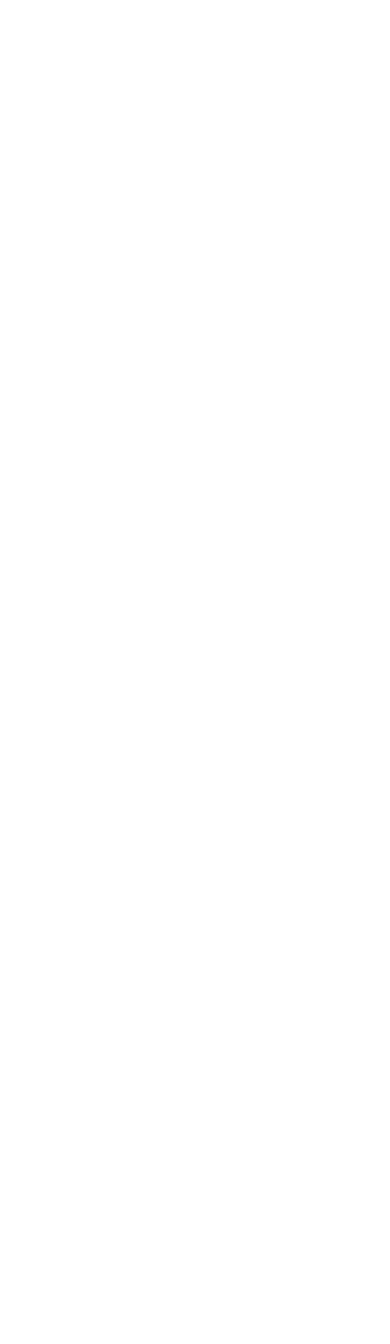
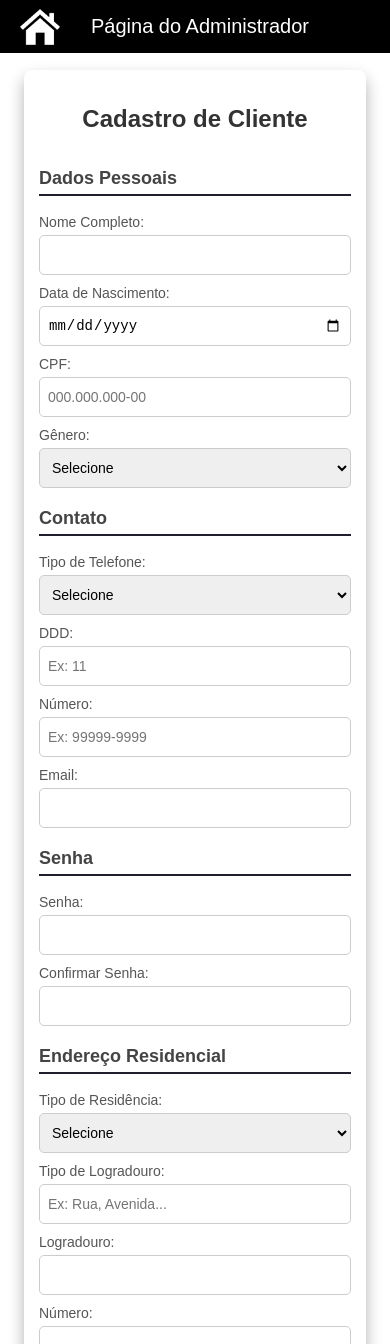
Before and after one commit to fabi0casa/e-commerce-Livros, a plain HTML site: page Outros/Protótipo CRUD clientes/cadastrarCliente.html in a window 390 px wide. Shown: the top 1344 px of the page. Before the commit the page ends 844 px from the top, so only its background shows below. Drawn offline with Linux system fonts and the light colour scheme.

Commit message:
adicionando o 'cadastrar cliente' ao prototipo

```diff
--- a/Outros/Protótipo CRUD clientes/cadastrarCliente.html
+++ b/Outros/Protótipo CRUD clientes/cadastrarCliente.html
@@ -0,0 +1,128 @@
+<!DOCTYPE html>
+<html lang="pt-BR">
+<head>
+    <meta charset="UTF-8">
+    <meta name="viewport" content="width=device-width, initial-scale=1.0">
+    <title>Cadastrar Cliente</title>
+    <link rel="stylesheet" href="menuAdmin.css">
+    <link rel="stylesheet" href="formulario.css">
+</head>
+<body>
+    <header>
+        <a href="admin.html"><img src="home.png" alt="home" class="header-logo"></a>
+        Página do Administrador
+    </header>
+    <div class="container">
+        <h2>Cadastro de Cliente</h2>
+        <form id="cadastroClienteForm">
+            <h3>Dados Pessoais</h3>
+            <label>Nome Completo:</label>
+            <input type="text" required>
+
+            <label>Data de Nascimento:</label>
+            <input type="date" required>
+
+            <label>CPF:</label>
+            <input type="text" required placeholder="000.000.000-00">
+
+            <label>Gênero:</label>
+            <select required>
+                <option value="">Selecione</option>
+                <option value="masculino">Masculino</option>
+                <option value="feminino">Feminino</option>
+                <option value="outro">Outro</option>
+                <option value="nao_informar">Prefiro não informar</option>
+            </select>
+
+            <h3>Contato</h3>
+            <label>Tipo de Telefone:</label>
+            <select required>
+                <option value="">Selecione</option>
+                <option value="celular">Celular</option>
+                <option value="residencial">Residencial</option>
+                <option value="comercial">Comercial</option>
+            </select>
+
+            <label>DDD:</label>
+            <input type="text" required placeholder="Ex: 11">
+
+            <label>Número:</label>
+            <input type="text" required placeholder="Ex: 99999-9999">
+
+            <label>Email:</label>
+            <input type="email" required>
+
+            <h3>Senha</h3>
+            <label>Senha:</label>
+            <input type="password" id="senha" required>
+
+            <label>Confirmar Senha:</label>
+            <input type="password" id="confirmarSenha" required>
+
+            <h3>Endereço Residencial</h3>
+            <label>Tipo de Residência:</label>
+            <select required>
+                <option value="">Selecione</option>
+                <option value="casa">Casa</option>
+                <option value="apartamento">Apartamento</option>
+                <option value="outro">Outro</option>
+            </select>
+
+            <label>Tipo de Logradouro:</label>
+            <input type="text" required placeholder="Ex: Rua, Avenida...">
+
+            <label>Logradouro:</label>
+            <input type="text" required>
+
+            <label>Número:</label>
+            <input type="text" required>
+
+            <label>Bairro:</label>
+            <input type="text" required>
+
+            <label>CEP:</label>
+            <input type="text" required placeholder="00000-000">
+
+            <label>Cidade:</label>
+            <input type="text" required>
+
+            <label>Estado:</label>
+            <input type="text" required>
+
+            <label>País:</label>
+            <input type="text" required value="Brasil">
+
+            <label>Observação (Opcional):</label>
+            <textarea></textarea>
+
+            <button type="submit">Cadastrar Cliente</button>
+        </form>
+    </div>
+    <!-- Modal de erro -->
+    <div id="senhaModal" class="modal">
+        <div class="modal-content">
+            <span class="close" onclick="fecharModalSenha()">&times;</span>
+            <h2>Erro!</h2>
+            <p>As senhas não coincidem. Tente novamente.</p>
+            <button onclick="fecharModalSenha()">OK</button>
+        </div>
+    </div>
+
+    <script>
+        document.getElementById("cadastroClienteForm").addEventListener("submit", function(event) {
+            var senha = document.getElementById("senha").value;
+            var confirmarSenha = document.getElementById("confirmarSenha").value;
+
+            if (senha !== confirmarSenha) {
+                event.preventDefault(); // Impede o envio do formulário
+                document.getElementById("senhaModal").style.display = "flex"; // Exibe o modal
+            }
+        });
+
+        function fecharModalSenha() {
+            document.getElementById("senhaModal").style.display = "none"; // Fecha o modal
+        }
+    </script>
+
+</body>
+</html>
--- /dev/null
+++ b/Outros/Protótipo CRUD clientes/formulario.css
@@ -0,0 +1,96 @@
+        /* Centralizando o formulário */
+        .container {
+            max-width: 500px;
+            background: #ffffff;
+            padding: 20px;
+            margin: 70px auto;
+            border-radius: 8px;
+            box-shadow: 0 8px 16px rgba(0, 0, 0, 0.306);
+        }
+
+        /* Título do formulário */
+        h2 {
+            text-align: center;
+            color: #333;
+            margin-bottom: 15px;
+        }
+
+        /* Subtítulos das seções */
+        h3 {
+            margin-top: 20px;
+            color: #444;
+            font-size: 18px;
+            border-bottom: 2px solid #1e1e2f;
+            padding-bottom: 5px;
+        }
+
+        /* Estilização dos rótulos */
+        label {
+            font-size: 14px;
+            color: #555;
+            display: block;
+            margin: 10px 0 5px;
+        }
+
+        /* Estilização dos inputs */
+        input, select, textarea {
+            width: 100%;
+            padding: 8px;
+            border: 1px solid #ccc;
+            border-radius: 5px;
+            font-size: 14px;
+            height: 40px; /* Mantém todos com a mesma altura */
+            box-sizing: border-box;
+        }
+
+        /* Ajustando textarea */
+        textarea {
+            resize: none;
+            height: 60px;
+        }
+
+        /* Efeito ao focar nos campos */
+        input:focus, select:focus, textarea:focus {
+            border-color: #1e1e2f;
+            outline: none;
+            box-shadow: 0 0 5px rgba(30, 30, 47, 0.3);
+        }
+
+        .form-group input,
+        .form-group select {
+            width: 100%;
+            height: 40px; /* Mantém todos com a mesma altura */
+            padding: 8px;
+            font-size: 16px;
+            border: 1px solid #ccc;
+            border-radius: 5px;
+            box-sizing: border-box; /* Evita que padding aumente o tamanho total */
+        }
+
+
+        /* Botão de envio */
+        button {
+            width: 100%;
+            background: #1e1e2f;
+            color: white;
+            border: none;
+            padding: 10px;
+            font-size: 16px;
+            border-radius: 5px;
+            cursor: pointer;
+            margin-top: 15px;
+            transition: background 0.3s;
+        }
+
+        /* Efeito no hover do botão */
+        button:hover {
+            background: #34345a;
+        }
+
+        /* Responsividade */
+        @media (max-width: 600px) {
+            .container {
+                max-width: 90%;
+                padding: 15px;
+            }
+        }
--- a/Outros/Protótipo CRUD clientes/menuAdmin.css
+++ b/Outros/Protótipo CRUD clientes/menuAdmin.css
@@ -135,7 +135,7 @@ input, button {
 
 .modal-content button:hover {
     transition: 0.2s;
-    background-color: #5900ff;
+    background-color: #1a1a1a;
 }
 
 /* Botão de Fechar */
```
Also changed, not shown: Outros/Protótipo CRUD clientes/gerenciarClientes.html (+13 -2 lines).
